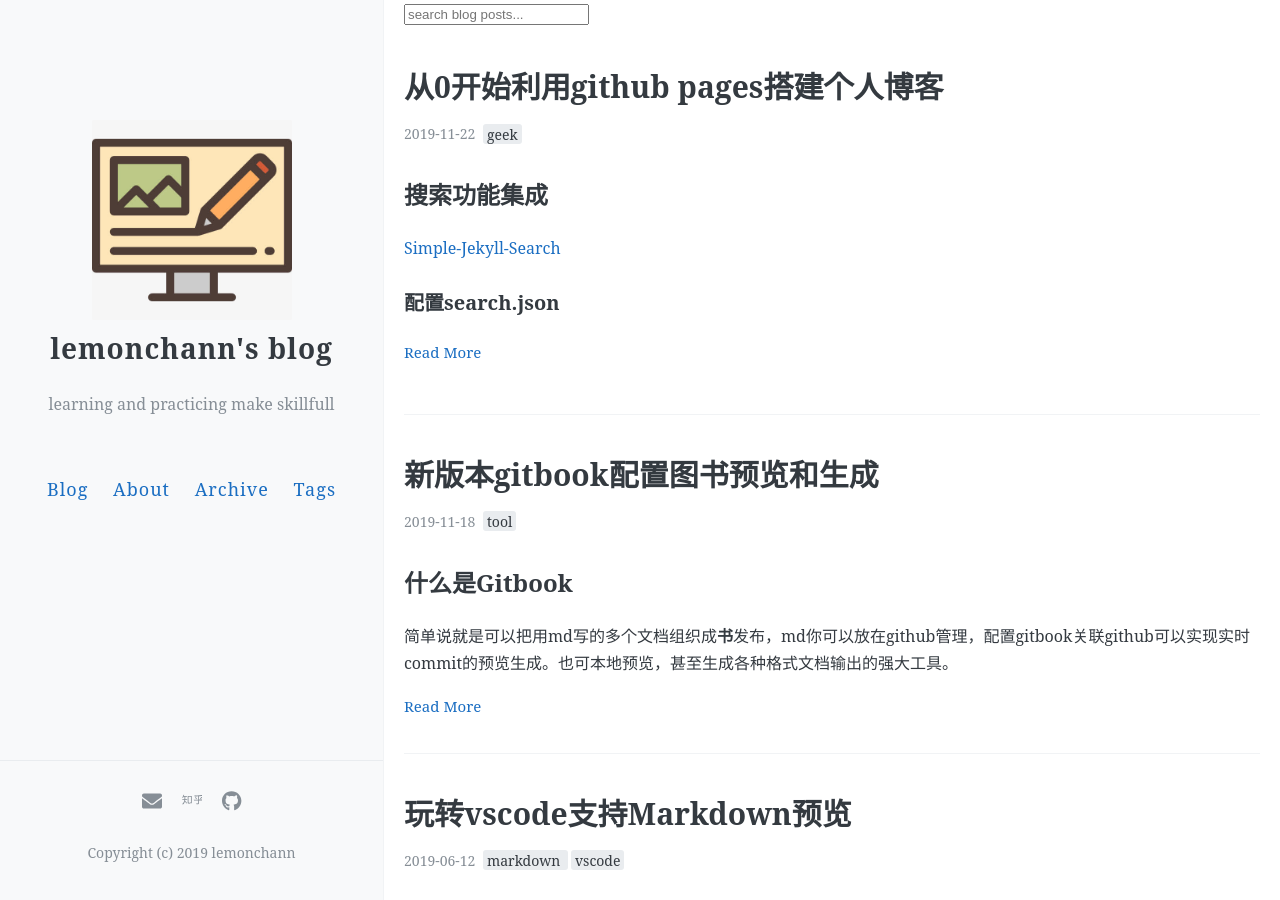
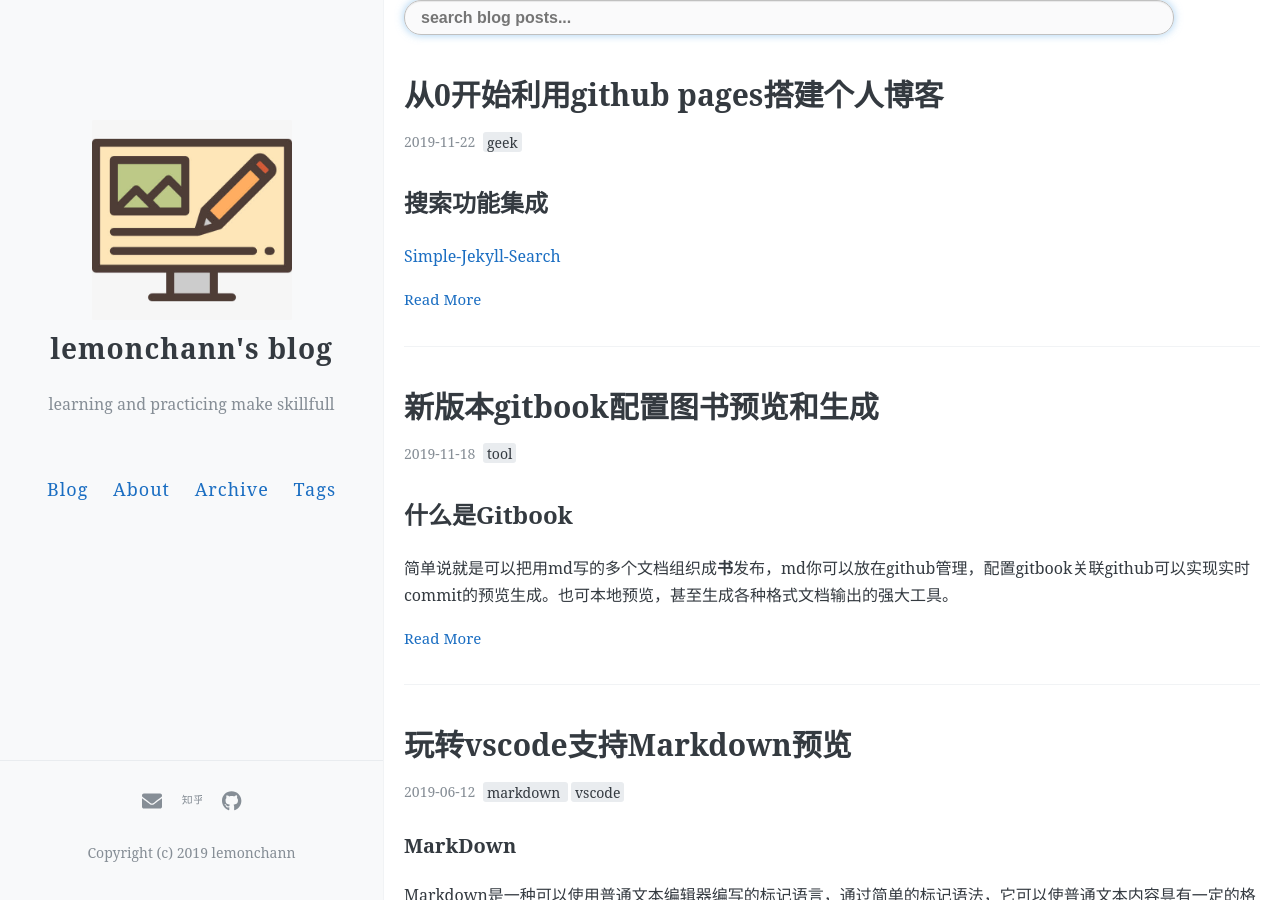
Before and after one commit to lemonchann/lemonchann.github.io, a Jekyll site: the page built from index.html, in a window 1280 px wide and 900 px high. Built offline with Jekyll 4.4.1, drawn with Linux system fonts in a browser that asks for light colours; the list of posts is cut into pages by our own code; comment, search, counter and statistics services are not loaded.

Commit message:
modify posts, add search style

```diff
--- a/index.html
+++ b/index.html
@@ -1,9 +1,20 @@
 ---
 layout: default
 ---
-
 <div class="search-container">
-  <input type="text" id="search-input" placeholder="search blog posts...">
+  <input type="text" id="search-input" placeholder="search blog posts..." style="width: 90%;
+    height: 35px;
+    color: #333;
+    background-color: rgba(227,231,236,.2);
+    line-height: 35px;
+    padding:0px 16px;
+    border: 1px solid #c0c0c0;
+    font-size: 16px;
+    font-weight: bold;
+    border-radius: 17px;
+    outline: none;
+    box-sizing: border-box;
+    box-shadow: inset 0 1px 1px rgba(0,0,0,.075), 0 0 8px rgba(102,175,233,.6);">
   <ul id="results-container"></ul>
 </div>
 
```
Also changed, not shown: _posts/2019-11-22-create_blog_with_github_pages.md (+20 -0 lines).
